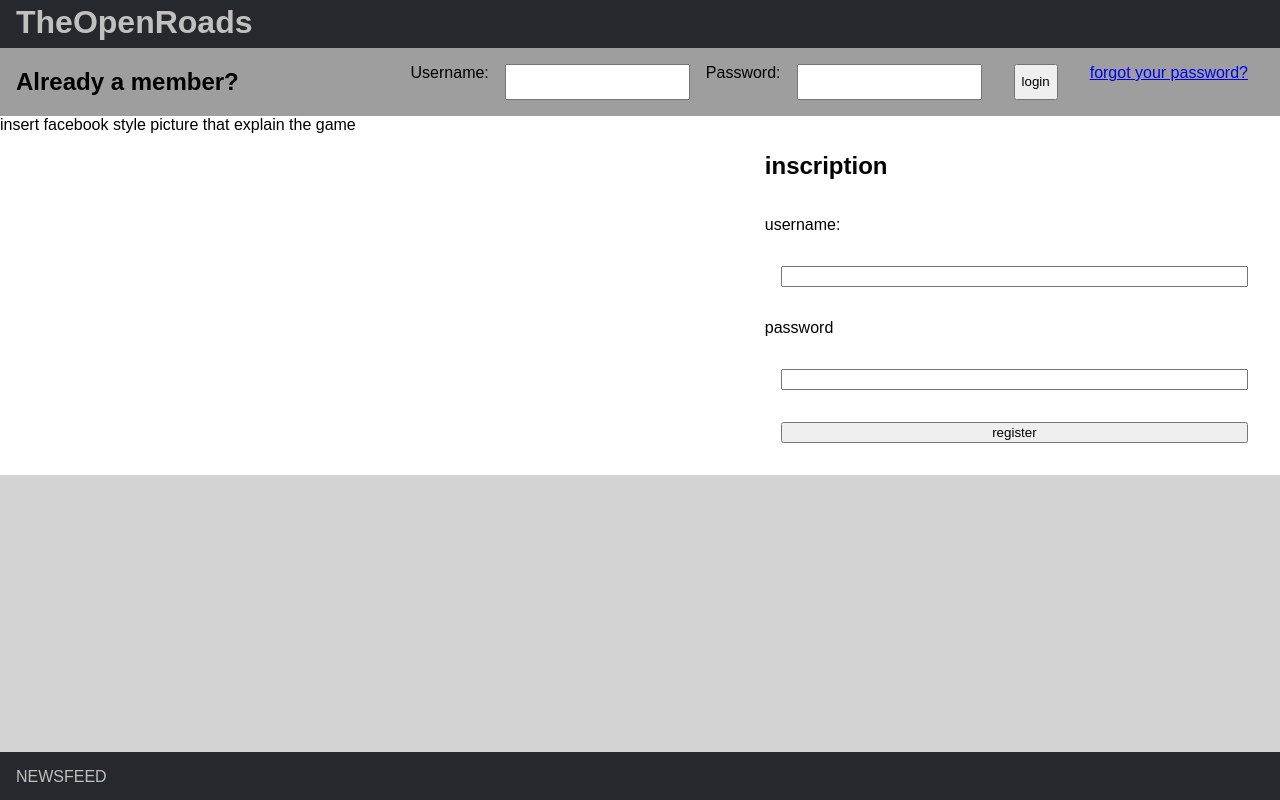
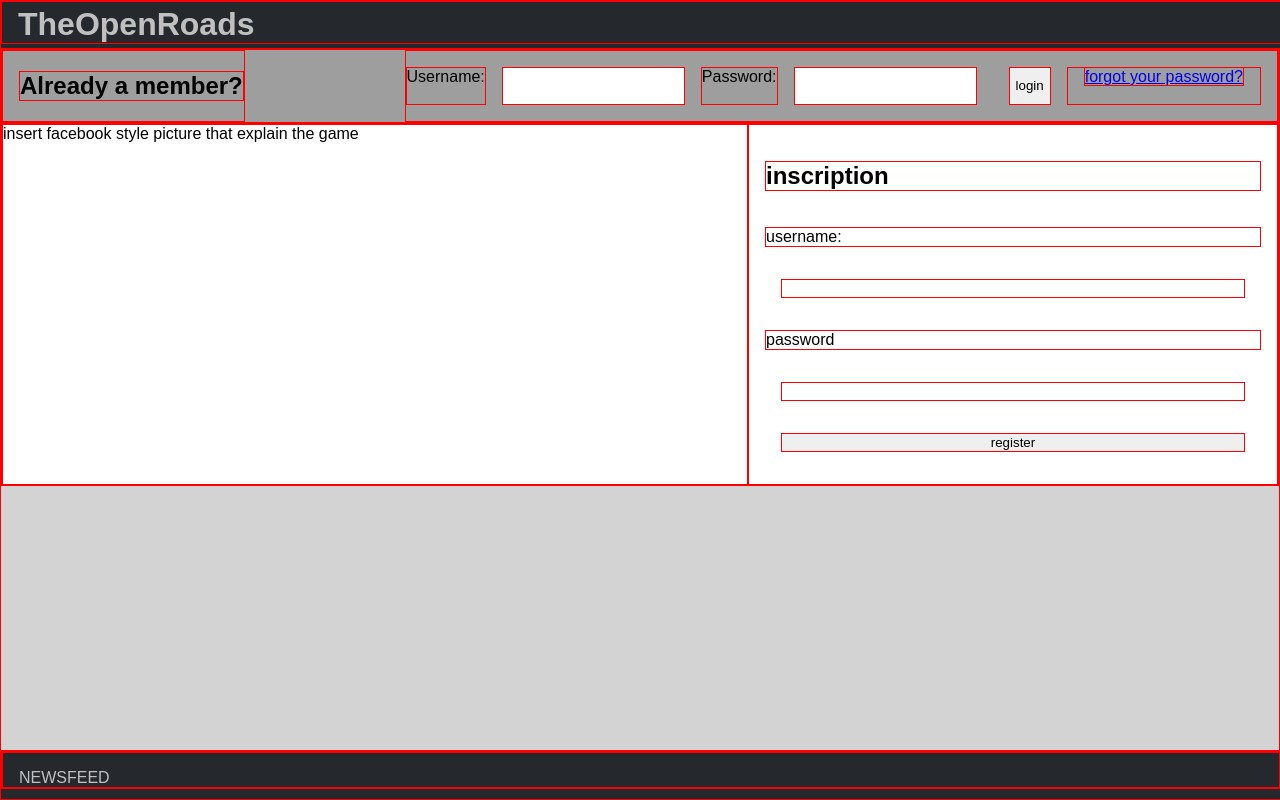
Before and after one commit to bettercallsimon/node-and-react-map, a React (Create React App) app in the folder public/: page / in a window 1280 px wide. Built offline with nearby package versions, Linux system fonts and the light colour scheme.

Commit message:
added red borders around every css elements

```diff
--- a/public/src/App.css
+++ b/public/src/App.css
@@ -1,4 +1,7 @@
 /* === GENERAL WRAPPERS === */
+* {
+  border: 1px solid red;
+}
 
 html {
   height: auto;
@@ -11,6 +14,7 @@ body {
   min-height: 100%; /*for some browsers*/
   background: lightgray;
   margin: 0;
+
 
 
 
```
